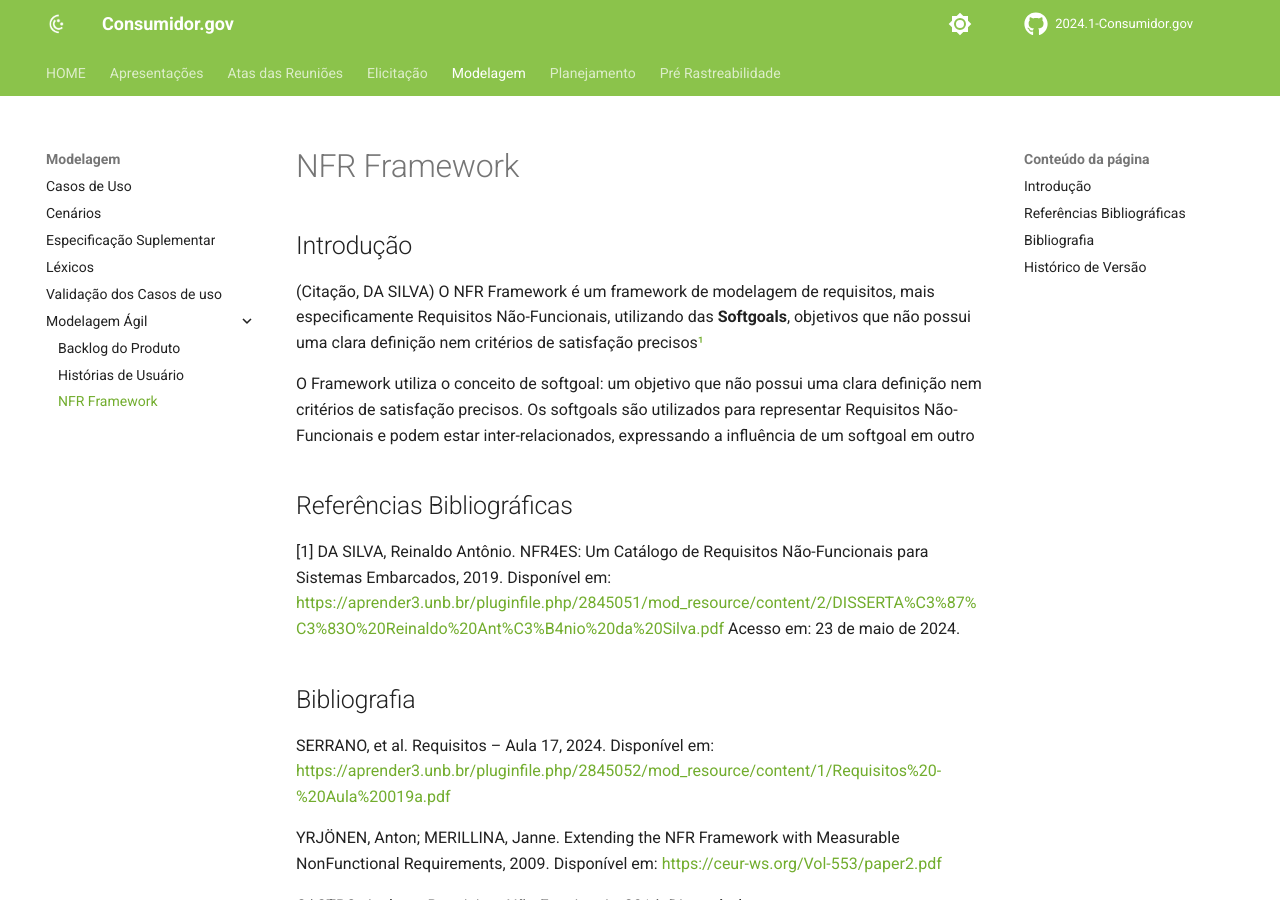
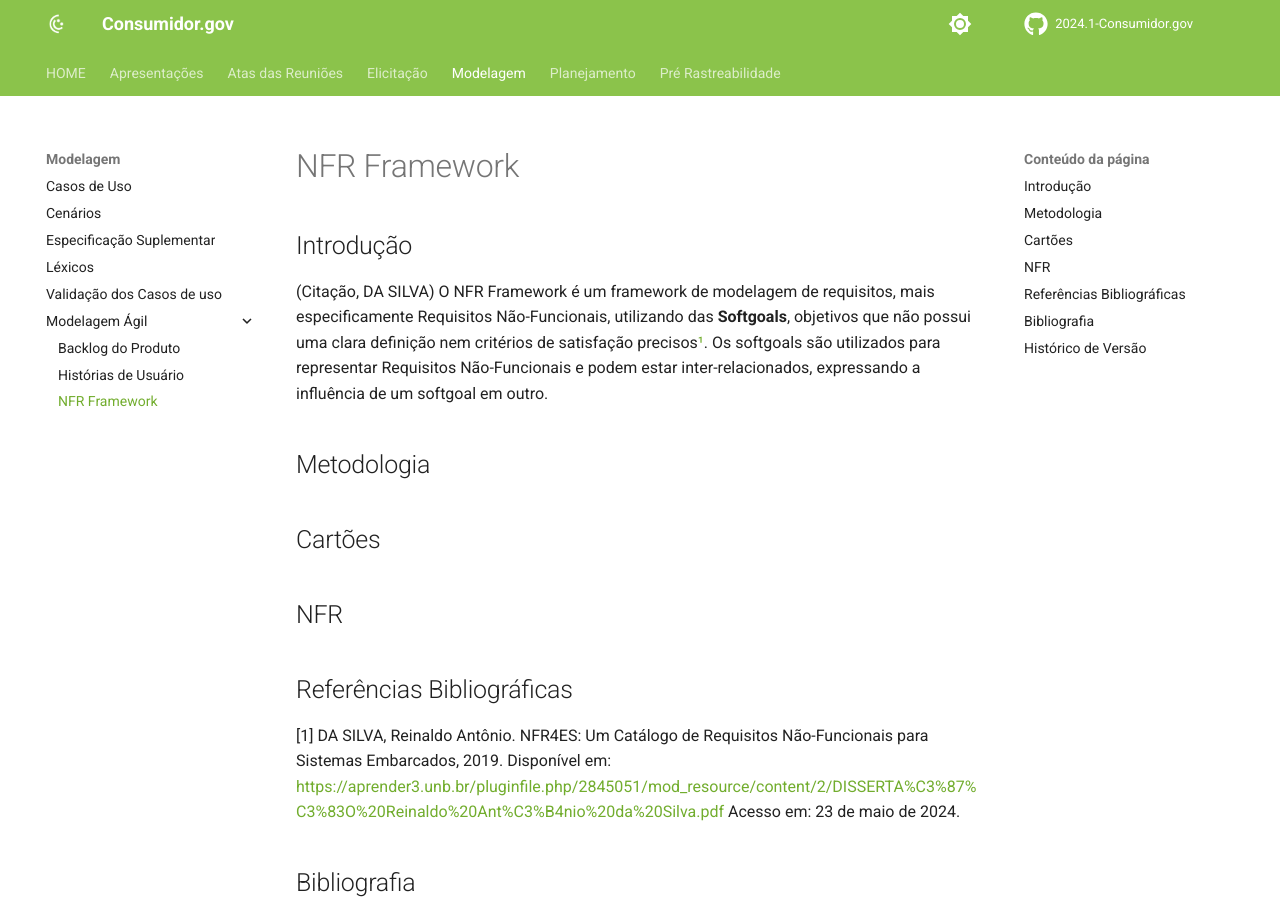
Before and after one commit to Requisitos-de-Software/2024.1-Grupo08, an MkDocs documentation site: the page built from docs/Modelagem/Modelagem Ágil/NFR.md, in a window 1280 px wide and 900 px high. Built offline with MkDocs 1.6.1 and Material for MkDocs 9.7.7, drawn with Linux system fonts in a browser that asks for light colours; comment, search, counter and statistics services are not loaded.

Commit message:
separando resto

```diff
--- a/docs/Modelagem/Modelagem Ágil/NFR.md
+++ b/docs/Modelagem/Modelagem Ágil/NFR.md
@@ -1,9 +1,13 @@
 # NFR Framework
 
 ## Introdução
-(Citação, DA SILVA) O NFR Framework é um framework de modelagem de requisitos, mais especificamente Requisitos Não-Funcionais, utilizando das **Softgoals**, objetivos que não possui uma clara definição nem critérios de satisfação precisos[¹](https://requisitos-de-software.github.io/2024.1-Consumidor.gov/Modelagem/Modelagem%20%C3%81gil/NFR/#referencias-bibliograficas)
+(Citação, DA SILVA) O NFR Framework é um framework de modelagem de requisitos, mais especificamente Requisitos Não-Funcionais, utilizando das **Softgoals**, objetivos que não possui uma clara definição nem critérios de satisfação precisos[¹](https://requisitos-de-software.github.io/2024.1-Consumidor.gov/Modelagem/Modelagem%20%C3%81gil/NFR/#referencias-bibliograficas). Os softgoals são utilizados para representar Requisitos Não-Funcionais e podem estar inter-relacionados, expressando a influência de um softgoal em outro.
 
-O Framework utiliza o conceito de softgoal: um objetivo que não possui uma clara definição nem critérios de satisfação precisos. Os softgoals são utilizados para representar Requisitos Não-Funcionais e podem estar inter-relacionados, expressando a influência de um softgoal em outro
+## Metodologia
+
+## Cartões
+
+## NFR
 
 
 ## Referências Bibliográficas
```
